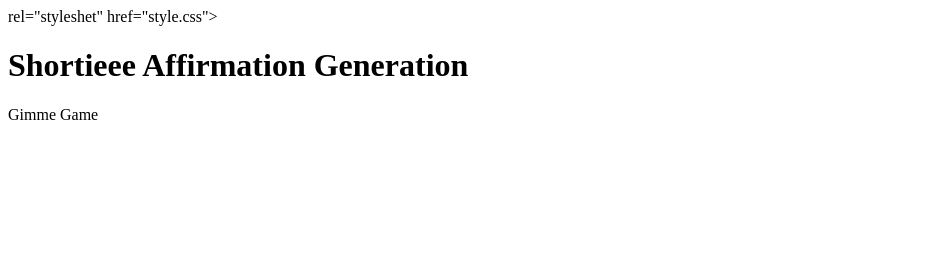
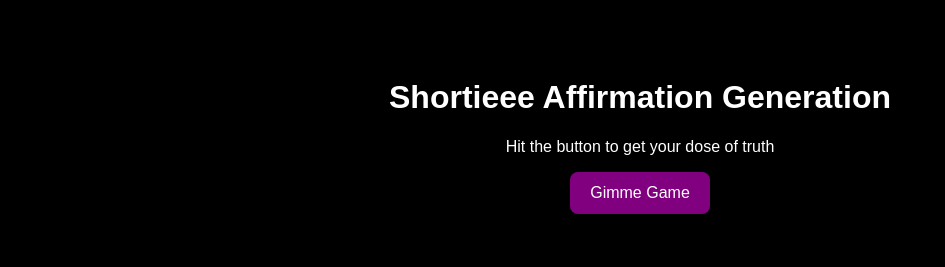
Before and after one commit to Legally-Cybershortieee/affirmation-generator, a plain HTML site: page index.html in a window 1280 px wide. Shown: the whole page, without its empty margins (0-945 px from the left). Drawn offline with Linux system fonts and the light colour scheme.

Commit message:
Update index.html
update - typos/syntax

```diff
--- a/index.html
+++ b/index.html
@@ -2,13 +2,13 @@
 <html>
   <head>
     <title>Affirm Me, Shortieee</title>
-    <link> rel="styleshet" href="style.css">
+    <link rel="stylesheet" href="style.css">
   </head>
   <body>
-  <h1> Shortieee Affirmation Generation</h1>
-  <p id+"affirmation Generator</h1)
-  <button oneclick="generate affirmation()">Gimme Game </button>
+    <h1>Shortieee Affirmation Generation</h1>
+    <p id="affirmation">Hit the button to get your dose of truth </p>
+    <button oncclick="generate affirmation()">Gimme Game </button>
 
-  <script src ="script.js"></script>
+    <script src="script.js"></script>
   </body>
 </html>
```
